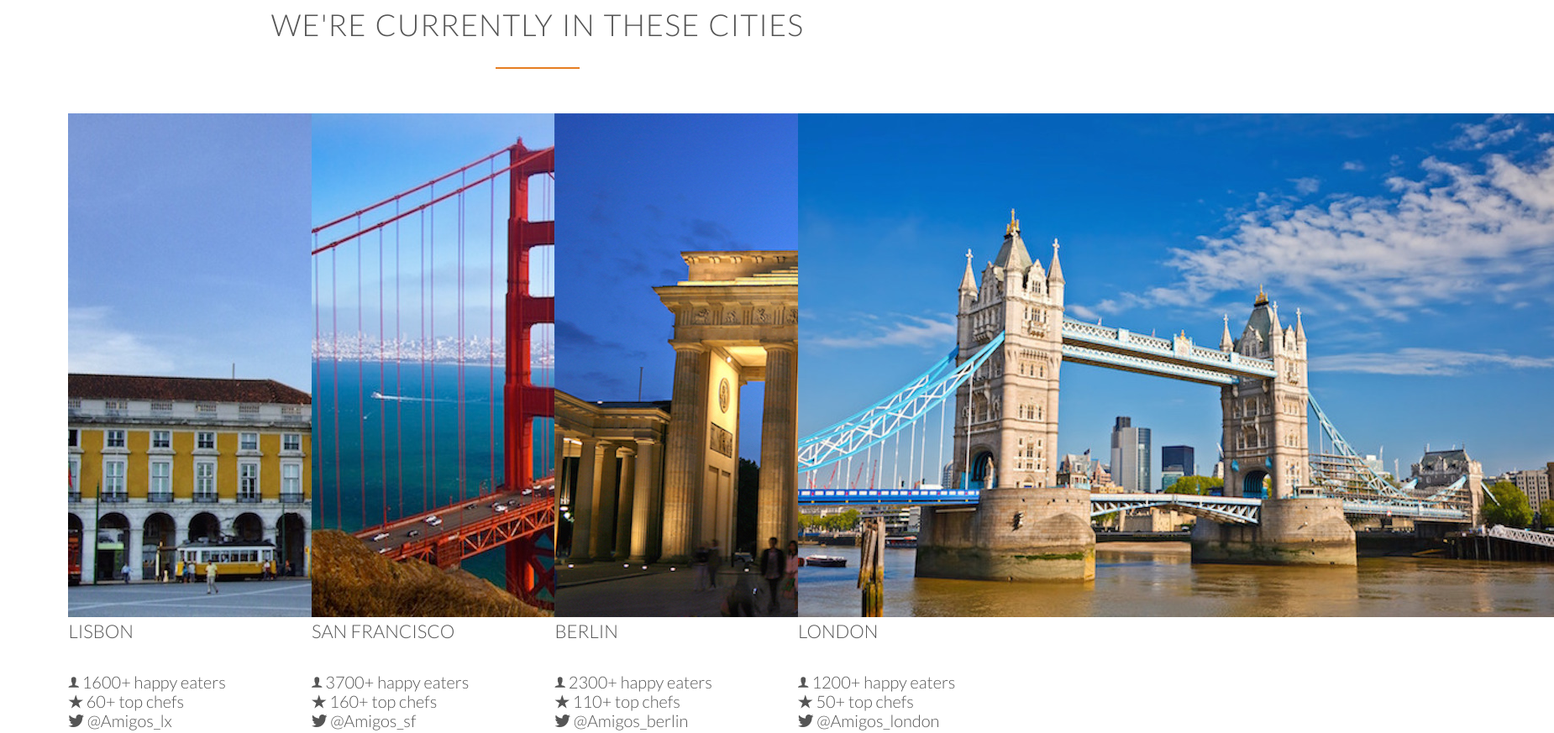
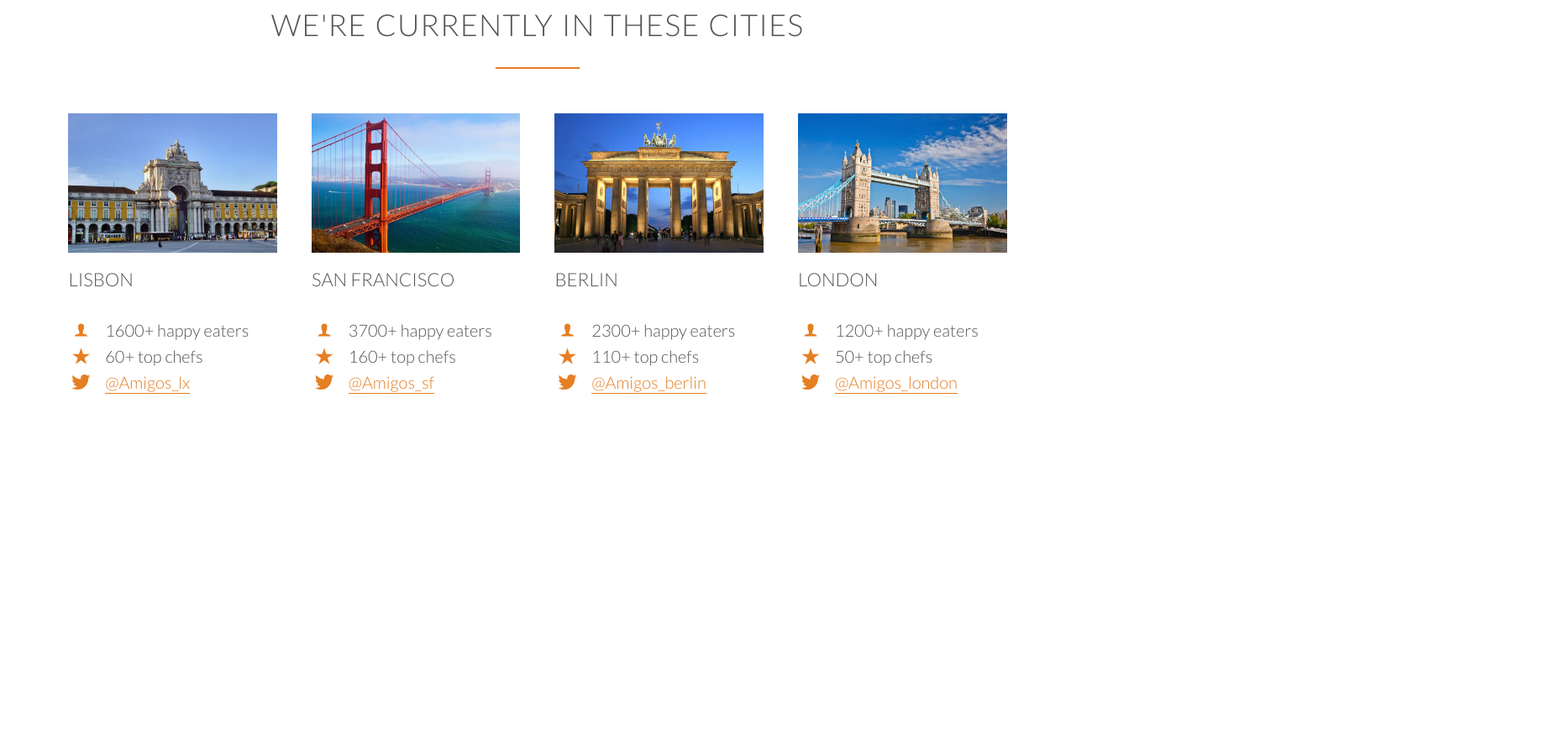
Before and after one commit to carlosv123/Amigos-html5-CSS3-project, a plain HTML site: page index.html in a window 1280 px wide. Shown: the part 2820-3693 px from the top of the page at 84% size, 1850 px wide, since content can reach past the window. After the commit the page ends 3398 px from the top, so only its background shows below. Drawn offline with Linux system fonts and the light colour scheme; files whose address does not match are found by name.

Commit message:
links, pictures of the cities added. Social media links with color

```diff
--- a/index.html
+++ b/index.html
@@ -153,64 +153,64 @@
               <img src="resources/img/lisbon-3.jpg" alt="Lisbon">
                <h3>Lisbon</h3>
               <div class="city-feature">
-                 <i class="ion-ios-person"></i>
+                 <i class="ion-ios-person icon-small"></i>
                  1600+ happy eaters
               </div>
               <div class="city-feature">
-                 <i class="ion-ios-star"></i>
+                 <i class="ion-ios-star icon-small"></i>
                  60+ top chefs
               </div>
               <div class="city-feature">
-                 <i class="ion-social-twitter"></i>
-                 @Amigos_lx
+                 <i class="ion-social-twitter icon-small"></i>
+                  <a href="#">@Amigos_lx</a>
               </div>
            </div>
               <div class="col span-1-of-4 box">
               <img src="resources/img/san-francisco.jpg" alt="San Francisco">
                <h3>San Francisco</h3>
               <div class="city-feature">
-                 <i class="ion-ios-person"></i>
+                 <i class="ion-ios-person icon-small"></i>
                   3700+ happy eaters
               </div>
               <div class="city-feature">
-                 <i class="ion-ios-star"></i>
+                 <i class="ion-ios-star icon-small "></i>
                  160+ top chefs
               </div>
               <div class="city-feature">
-                 <i class="ion-social-twitter"></i>
-                 @Amigos_sf
+                 <i class="ion-social-twitter icon-small"></i>
+                  <a href="#">@Amigos_sf</a>
               </div>
            </div>
               <div class="col span-1-of-4 box">
               <img src="resources/img/berlin.jpg" alt="Berlin">
                <h3>Berlin</h3>
               <div class="city-feature">
-                 <i class="ion-ios-person"></i>
+                 <i class="ion-ios-person icon-small "></i>
                  2300+ happy eaters
               </div>
               <div class="city-feature">
-                 <i class="ion-ios-star"></i>
+                 <i class="ion-ios-star icon-small "></i>
                  110+ top chefs
               </div>
               <div class="city-feature">
-                 <i class="ion-social-twitter"></i>
-                 @Amigos_berlin
+                 <i class="ion-social-twitter icon-small "></i>
+                  <a href="#">@Amigos_berlin</a>
               </div>
            </div>
               <div class="col span-1-of-4 box">
               <img src="resources/img/london.jpg" alt="London">
                <h3>London</h3>
               <div class="city-feature">
-                 <i class="ion-ios-person"></i>
+                 <i class="ion-ios-person icon-small"></i>
                  1200+ happy eaters
               </div>
               <div class="city-feature">
-                 <i class="ion-ios-star"></i>
+                 <i class="ion-ios-star icon-small"></i>
                  50+ top chefs
               </div>
               <div class="city-feature">
-                 <i class="ion-social-twitter"></i>
-                 @Amigos_london
+                 <i class="ion-social-twitter icon-small "></i>
+                  <a href="#">@Amigos_london</a>
               </div>
            </div>
         </div>
--- a/resources/css/style.css
+++ b/resources/css/style.css
@@ -118,6 +118,41 @@ h2:after {
     margin-bottom: 10px;
 
 }
+
+.icon-small {
+    display: inline-block;
+    width: 30px;
+    text-align: center;
+    color: #e67e22;
+    font-size: 120%;
+    margin-right: 10px;
+
+    /* secrets to align text and icons */
+    line-height: 120%;
+    vertical-align: middle;
+    margin-top: -5px;
+
+
+}
+
+/* ------------------------ */
+/* LINKS */
+/* ------------------------ */
+
+a:link,
+a:visited {
+    color: #e67e22;
+    text-decoration: none;
+    padding-bottom: 1px;
+    border-bottom: 1px solid #e67e22;
+    transition: border-bottom 0.2s, color 0.2s;
+}
+a:hover,
+a:active {
+    color: #555;
+    border-bottom: 1px solid transparent;
+}
+
 
 
 /* ------------------------ */
@@ -316,9 +351,28 @@ header {
     font-size: 150%;
     margin-right: 25px;
 }
+
+.btn-app:link,
+.btn-app:visited {
+    border: 0;
+}
+
 .btn-app img{
    height: 50px;
    width: auto;
    margin-right: 10px;
+}
 
+/* ------------------------ */
+/* CITIES */
+/* ------------------------ */
+
+.box img {
+    width: 100%;
+    height: auto;
+    margin-bottom: 15px;
 }
+
+.city-feature {
+    margin-bottom: 5px;
+}
```
